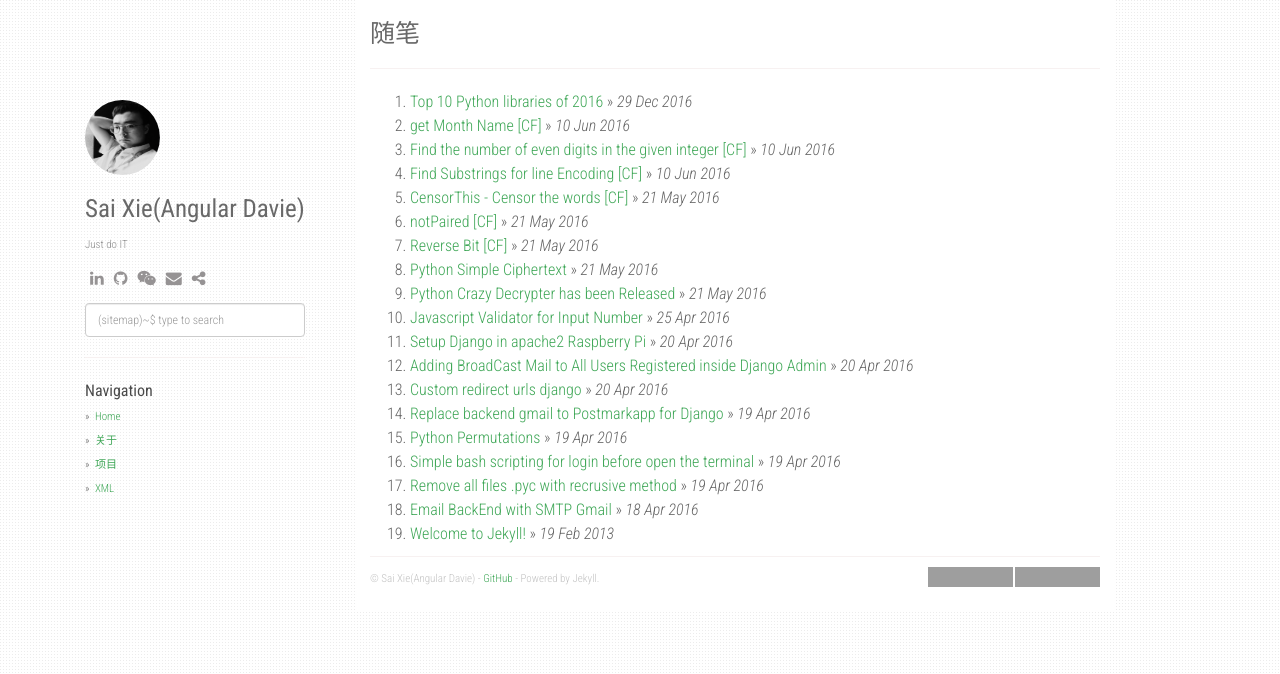
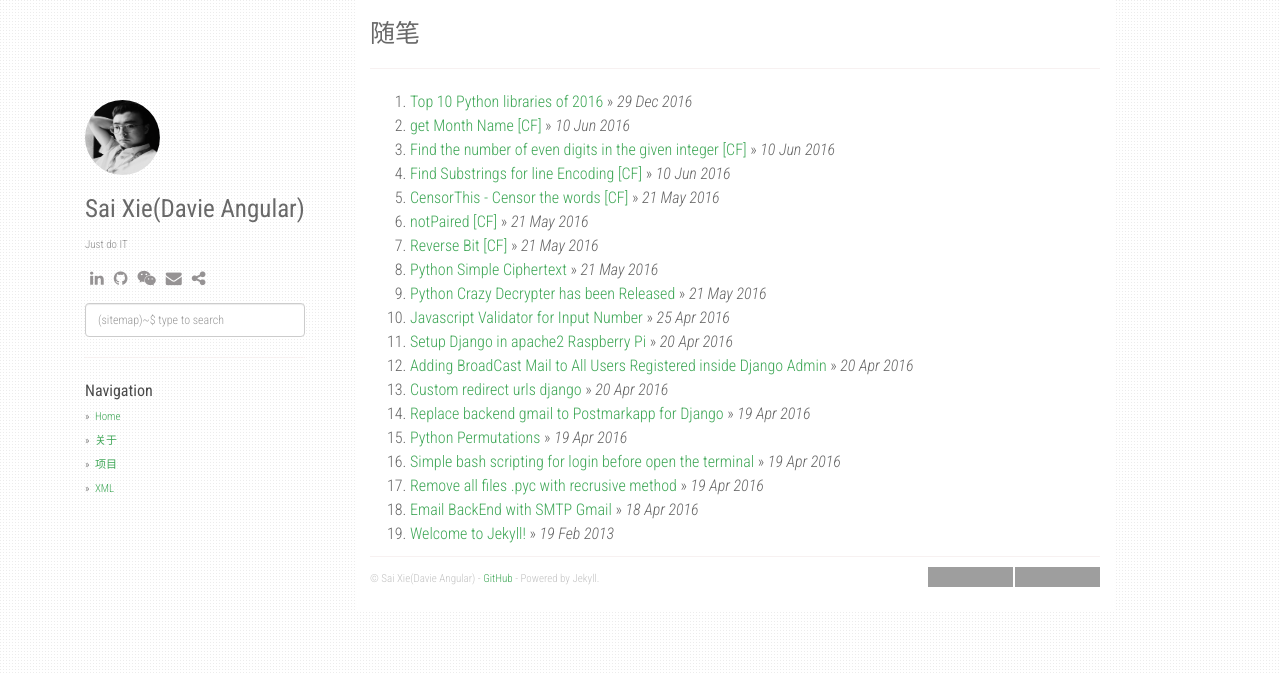
Before and after one commit to xiesai/xiesai.github.com, a Jekyll site: the page built from index.html, in a window 1280 px wide. Shown: the top 674 px of the page. Built offline with Jekyll 4.4.1, drawn with Linux system fonts in a browser that asks for light colours; nearby versions of some CDN libraries; the list of posts is cut into pages by our own code; grey boxes are pictures that could not be loaded.

```diff
--- a/_config.yml
+++ b/_config.yml
@@ -1,6 +1,6 @@
 title: 随笔
 description: My Personal Stack Problems
-author: Sai Xie(Angular Davie)
+author: Sai Xie(Davie Angular)
 github: https://github.com/xiesai
 about:  Just do IT
 disqus_shortname: stackproblems
```
